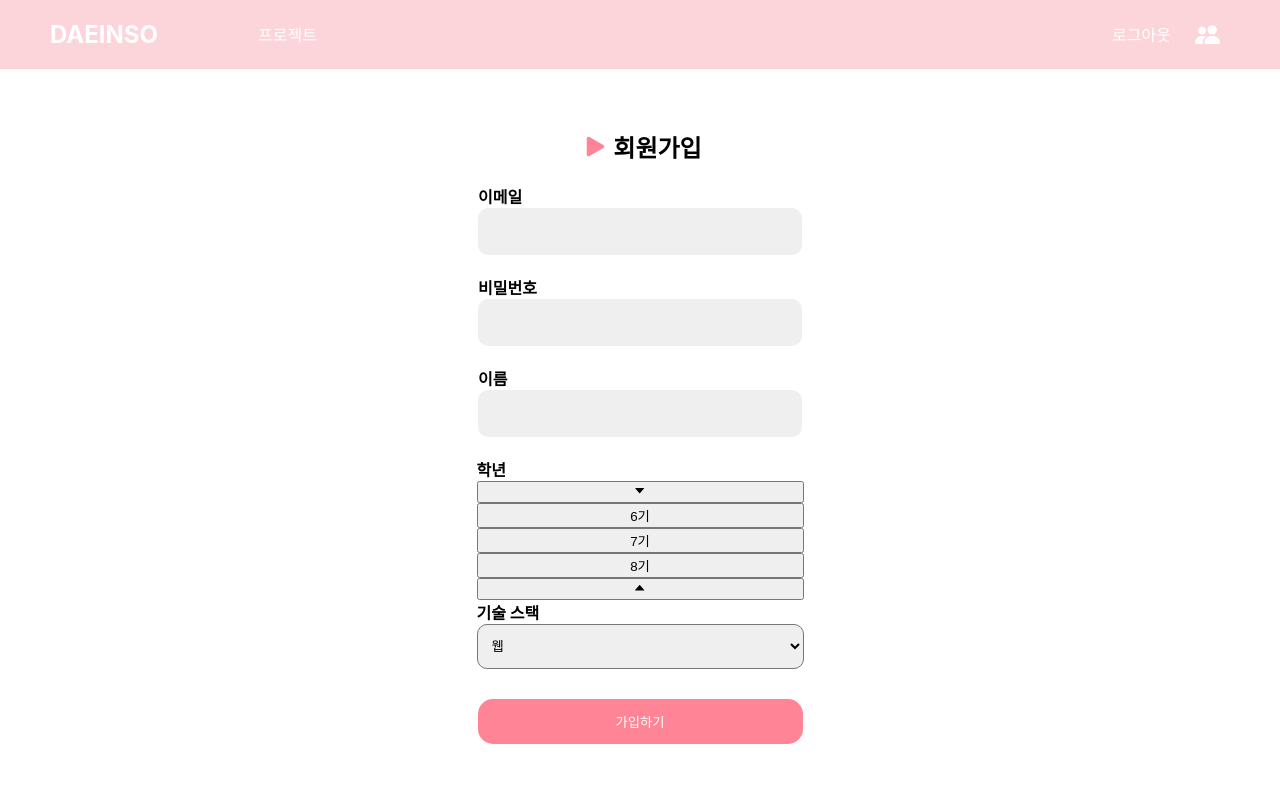
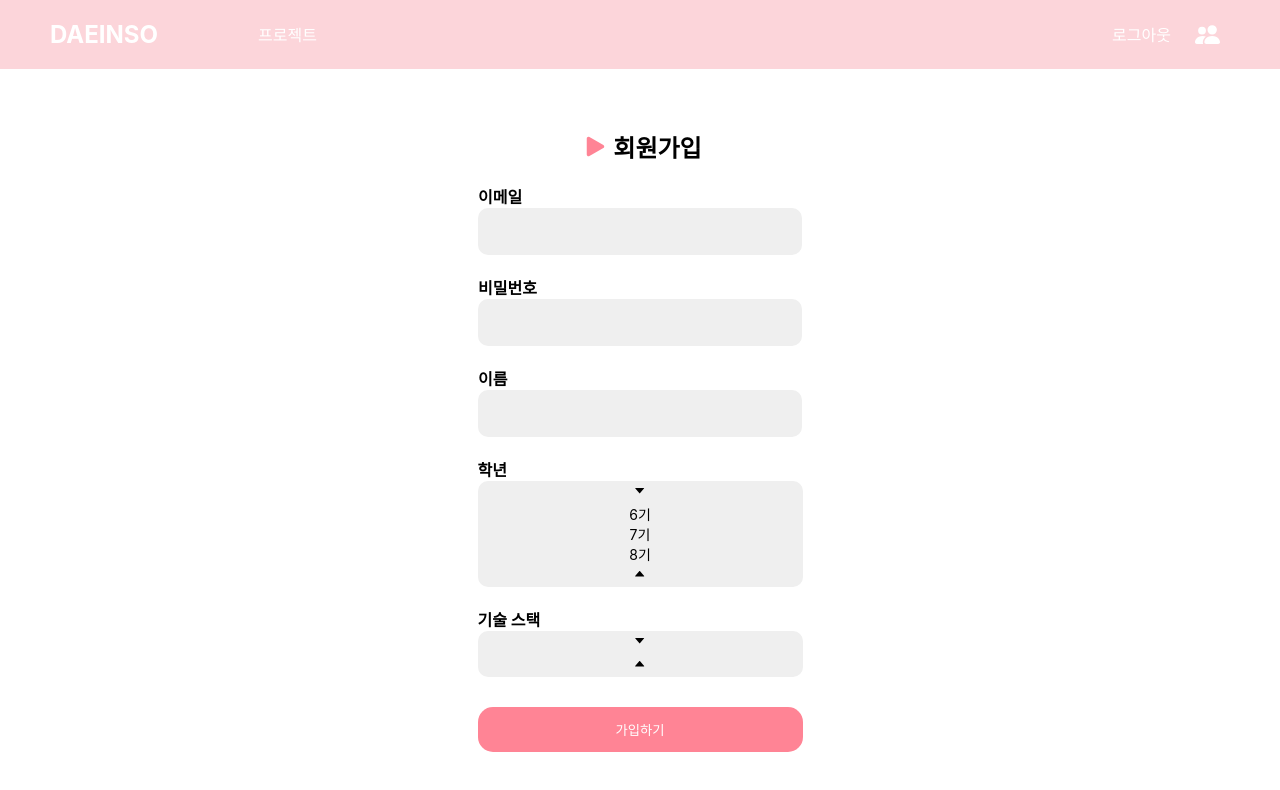
Before and after one commit to HAERIM0/DAEINSO_V2_Winter, a React (Create React App) app in the folder daeinso/: page /signup in a window 1280 px wide. Both pictures are taken after a click on the button 640 px from the left and 491 px from the top of the page. Shown: the top 790 px of the page. Built offline with nearby package versions, Linux system fonts and the light colour scheme.

Commit message:
feat : signup api

```diff
--- a/daeinso/src/components/Banner/Banner.jsx
+++ b/daeinso/src/components/Banner/Banner.jsx
@@ -1,8 +1,7 @@
 import React from "react";
-
 import { Splide, SplideSlide } from "@splidejs/react-splide";
 import "@splidejs/react-splide/css";
-import { BannerImg } from "./slide.style";
+import * as B from "./slide.style";
 import { BsFillPatchPlusFill } from "react-icons/bs";
 
 const images = [
@@ -26,9 +25,9 @@ export default function Slide() {
       {images.map((img) => {
         return (
           <SplideSlide key={img}>
-            <BannerImg style={{ marginBottom: "72px" }}>
+            <B.BannerImg style={{ marginBottom: "72px" }}>
               <img src={img} />
-            </BannerImg>
+            </B.BannerImg>
           </SplideSlide>
         );
       })}
--- a/daeinso/src/components/File/File.jsx
+++ b/daeinso/src/components/File/File.jsx
@@ -1,17 +1,17 @@
 import React from "react";
 import { useFile } from "../../hooks/Inputhook/useFile";
 import { AiFillCamera } from "react-icons/ai";
-import { ImgUploadBt, FileIconBox, FileBox } from "./file.style";
+import * as F from "./file.style";
 import { BsPlayFill } from "react-icons/bs";
 export default function File() {
   const { uploadImg, imgRef, onClickImg } = useFile();
 
   return (
-    <FileBox>
-      <FileIconBox>
+    <F.FileBox>
+      <F.FileIconBox>
         <BsPlayFill className="Fileplay-Icon" />
         <b>의뢰하기</b>
-      </FileIconBox>
+      </F.FileIconBox>
       <input
         multiple="multiple"
         onChange={uploadImg}
@@ -19,11 +19,11 @@ export default function File() {
         ref={imgRef}
         style={{ display: "none" }}
       ></input>
-      <ImgUploadBt>
+      <F.ImgUploadBt>
         <button onClick={onClickImg}>
           <AiFillCamera className="Filecamera-Icon" />
         </button>
-      </ImgUploadBt>
-    </FileBox>
+      </F.ImgUploadBt>
+    </F.FileBox>
   );
 }
--- a/daeinso/src/components/Header/Header.jsx
+++ b/daeinso/src/components/Header/Header.jsx
@@ -1,31 +1,25 @@
 import React from "react";
-import {
-  HeaderBox,
-  HeaderWrap,
-  HeaderLeft,
-  HeaderRight,
-  Text,
-} from "./header.style";
+import * as H from "./header.style";
 import { BsFillPeopleFill } from "react-icons/bs";
 import { useNav } from "../../hooks/Nav/useNav";
 
 export default function Header() {
   const { HomeNav, ProjectNav, MyNav } = useNav();
   return (
-    <HeaderBox>
-      <HeaderWrap>
-        <HeaderLeft>
+    <H.HeaderBox>
+      <H.HeaderWrap>
+        <H.HeaderLeft>
           <h2 onClick={HomeNav}>DAEINSO</h2>
-          <Text onClick={ProjectNav}>프로젝트</Text>
-        </HeaderLeft>
-        <HeaderRight>
+          <H.Text onClick={ProjectNav}>프로젝트</H.Text>
+        </H.HeaderLeft>
+        <H.HeaderRight>
           <p>로그아웃</p>
           <BsFillPeopleFill
             className="header-Icon"
             onClick={MyNav}
           ></BsFillPeopleFill>
-        </HeaderRight>
-      </HeaderWrap>
-    </HeaderBox>
+        </H.HeaderRight>
+      </H.HeaderWrap>
+    </H.HeaderBox>
   );
 }
--- a/daeinso/src/components/Myinfo/Myinfo.jsx
+++ b/daeinso/src/components/Myinfo/Myinfo.jsx
@@ -1,26 +1,20 @@
 import React from "react";
 import { BsPlayFill } from "react-icons/bs";
-import {
-  MyinfoBox,
-  Info,
-  InfoPageIcon,
-  InfoList,
-  InfoListBox,
-} from "./myinfo.style";
+import * as M from "./myinfo.style";
 
 export default function Myinfo() {
   return (
-    <MyinfoBox>
-      <Info>
-        <InfoPageIcon>
+    <M.MyinfoBox>
+      <M.Info>
+        <M.InfoPageIcon>
           <BsPlayFill className="info-Icon" />
           <b>MY PAGE</b>
-        </InfoPageIcon>
-        <InfoListBox>
+        </M.InfoPageIcon>
+        <M.InfoListBox>
           <h3>내 정보</h3>
-          <InfoList></InfoList>
-        </InfoListBox>
-      </Info>
-    </MyinfoBox>
+          {/* <InfoList></InfoList> */}
+        </M.InfoListBox>
+      </M.Info>
+    </M.MyinfoBox>
   );
 }
--- a/daeinso/src/components/Posting/Posting.jsx
+++ b/daeinso/src/components/Posting/Posting.jsx
@@ -1,16 +1,23 @@
 import React from "react";
 import { BsFillPatchPlusFill } from "react-icons/bs";
 import { useNav } from "../../hooks/Nav/useNav";
-import { MainPlusBt } from "./posting.style";
+import * as MP from "./posting.style";
 
 export default function Posting() {
   const { InputNav } = useNav();
   return (
     <div>
-      <div></div>
-      <MainPlusBt>
+      <div>
+        <select>
+          <option>df</option>
+          <option>df</option>
+          <option>df</option>
+          <option>df</option>
+        </select>
+      </div>
+      <MP.MainPlusBt>
         <BsFillPatchPlusFill onClick={InputNav} />
-      </MainPlusBt>
+      </MP.MainPlusBt>
     </div>
   );
 }
--- a/daeinso/src/components/Signup/Signup.jsx
+++ b/daeinso/src/components/Signup/Signup.jsx
@@ -1,13 +1,5 @@
 import React, { useState } from "react";
-import {
-  SignupWrap,
-  SignupBox,
-  SignupText,
-  InputBox,
-  InputList,
-  SelectBox,
-  InputBt,
-} from "./signup.style";
+import * as S from "./signup.style";
 import { BsPlayFill } from "react-icons/bs";
 import { AiFillCaretDown, AiFillCaretUp } from "react-icons/ai";
 import { useRecoilState } from "recoil";
@@ -20,7 +12,7 @@ import {
 } from "../../recoil/postAtom";
 import useSignup from "../../hooks/Signuphook/useSignup";
 import { AGE } from "../../constants/age/AGE";
-
+import { STACK } from "../../constants/stack/STACK";
 export default function Signup() {
   const { onEmail, onName, onPassword } = useSignup();
   const [email, setEmail] = useRecoilState(singupEmailAtom);
@@ -39,60 +31,78 @@ export default function Signup() {
     setAgePopup(false);
   };
   const stackopen = () => {
-    setStack(true);
+    setStackPopup(true);
+  };
+  const stackclose = () => {
+    setStackPopup(false);
   };
   return (
-    <SignupWrap>
-      <SignupBox>
-        <SignupText>
+    <S.SignupWrap>
+      <S.SignupBox>
+        <S.SignupText>
           <BsPlayFill className="Signupplay-Icon" />
           <h2>회원가입</h2>
-        </SignupText>
-        <InputBox>
-          <InputList>
+        </S.SignupText>
+        <S.InputBox>
+          <S.InputList>
             <b>이메일</b>
             <input value={email} onChange={(e) => onEmail(e)}></input>
             <b>비밀번호</b>
-            <input
-              type="number"
-              value={password}
-              onChange={(e) => onPassword(e)}
-            ></input>
+            <input value={password} onChange={(e) => onPassword(e)}></input>
             <b>이름</b>
             <input value={name} onChange={(e) => onName(e)}></input>
-          </InputList>
-        </InputBox>
-        <SelectBox>
+          </S.InputList>
+        </S.InputBox>
+        <S.SelectBox>
+          <S.SelectAge>
             <b>학년</b>
-          <button onClick={ageopen} value="false">
+            <button onClick={ageopen} value="false" className="ageopenBt">
               <AiFillCaretDown />
             </button>
             {agePopup
               ? AGE.map((item) => (
-                <button onClick={() => setAge(item.payload)}>
+                  <S.AgeList
+                    style={{
+                      backgroundColor: age === item.payload && item.color,
+                    }}
+                    onClick={() => setAge(item.payload)}
+                  >
                     {item.name}
-                </button>
+                  </S.AgeList>
                 ))
               : null}
-          <button onClick={ageclose} value="true">
+            <button onClick={ageclose} value="true" className="agecloseBt">
               <AiFillCaretUp />
             </button>
+          </S.SelectAge>
+
+          <S.SelectStack>
             <b>기술 스택</b>
-          <select>
-            <option>웹</option>
-            <option>서버</option>
-            <option>안드로이드</option>
-            <option>iOS</option>
-            <option>임베디드</option>
-            <option>디자인</option>
-            <option>게임</option>
-          </select>
-        </SelectBox>
+            <button onClick={stackopen} value="false" className="stackopenBt">
+              <AiFillCaretDown />
+            </button>
+            {stackPopup
+              ? STACK.map((item) => (
+                  <S.StackList
+                    style={{
+                      backgroundColor: stack === item.payload && item.color,
+                    }}
+                    onClick={() => setStack(item.payload)}
+                  >
+                    {item.name}
+                  </S.StackList>
+                ))
+              : null}
+            <button onClick={stackclose} value="true" className="stackcloseBt">
+              <AiFillCaretUp />
+            </button>
+          </S.SelectStack>
+        </S.SelectBox>
 
-        <InputBt>
+        <S.InputBt>
           <button>가입하기</button>
-        </InputBt>
-      </SignupBox>
-    </SignupWrap>
+        </S.InputBt>
+      </S.SignupBox>
+    </S.SignupWrap>
   );
 }
--- a/daeinso/src/components/Signup/signup.style.js
+++ b/daeinso/src/components/Signup/signup.style.js
@@ -33,14 +33,59 @@ export const InputList = styled.div`
 export const SelectBox = styled.div`
   display: flex;
   flex-direction: column;
-  select {
-    width: 327px;
-    height: 45px;
-    margin-bottom: 30px;
-    background-color: #efefef;
-    border-radius: 10px;
-    text-indent: 10px;
+`;
+
+export const SelectAge = styled.div`
+  display: flex;
+  flex-direction: column;
+  margin-bottom: 20px;
+  button {
+    width: 325px;
+    height: 23px;
+    border: 0;
   }
+  .ageopenBt {
+    border-top-left-radius: 10px;
+    border-top-right-radius: 10px;
+  }
+  .agecloseBt {
+    border-bottom-left-radius: 10px;
+    border-bottom-right-radius: 10px;
+  }
+`;
+export const SelectStack = styled.div`
+  display: flex;
+  flex-direction: column;
+  margin-bottom: 30px;
+  button {
+    width: 325px;
+    height: 23px;
+    border: 0;
+  }
+  .stackopenBt {
+    border-top-left-radius: 10px;
+    border-top-right-radius: 10px;
+  }
+  .stackcloseBt {
+    border-bottom-left-radius: 10px;
+    border-bottom-right-radius: 10px;
+  }
+`;
+
+export const AgeList = styled.div`
+  display: flex;
+  justify-content: center;
+  background-color: #efefef;
+  font-size: 14px;
+  cursor: pointer;
+`;
+
+export const StackList = styled.div`
+  display: flex;
+  justify-content: center;
+  background-color: #efefef;
+  font-size: 14px;
+  cursor: pointer;
 `;
 
 export const InputBt = styled.div`
--- a/daeinso/src/constants/age/AGE.js
+++ b/daeinso/src/constants/age/AGE.js
@@ -1,5 +1,5 @@
 export const AGE = [
-  { name: "6기", payload: 6 },
-  { name: "7기", payload: 7 },
-  { name: "8기", payload: 8 },
+  { name: "6기", payload: 6, color: "#fcd5da" },
+  { name: "7기", payload: 7, color: "#fcd5da" },
+  { name: "8기", payload: 8, color: "#fcd5da" },
 ];
--- a/daeinso/src/constants/stack/STACK.js
+++ b/daeinso/src/constants/stack/STACK.js
@@ -1,9 +1,9 @@
 export const STACK = [
-  { name: "웹", payload: "web" },
-  { name: "서버", payload: "server" },
-  { name: "안드로이드", payload: "android" },
-  { name: "iOS", payload: "ios" },
-  { name: "임베디드", payload: "embedded" },
-  { name: "디자인", payload: "design" },
-  { name: "게임", payload: "game" },
+  { name: "웹", payload: "web", color: "#fcd5da" },
+  { name: "서버", payload: "server", color: "#fcd5da" },
+  { name: "안드로이드", payload: "android", color: "#fcd5da" },
+  { name: "iOS", payload: "ios", color: "#fcd5da" },
+  { name: "임베디드", payload: "embedded", color: "#fcd5da" },
+  { name: "디자인", payload: "design", color: "#fcd5da" },
+  { name: "게임", payload: "game", color: "#fcd5da" },
 ];
--- a/daeinso/src/page/Signuppage/Signuppage.js
+++ b/daeinso/src/page/Signuppage/Signuppage.js
@@ -1,7 +1,6 @@
 import React from "react";
 import Header from "../../components/Header/Header";
 import Signup from "../../components/Signup/Signup";
-// import Slide from "../../components/Slide/Slide";
 
 export default function Signuppage() {
   return (
```
Also changed, not shown: daeinso/src/components/Input/Input.jsx (+23 -35 lines), daeinso/src/components/Login/Login.jsx (+13 -20 lines). Lines whose indentation alone changed are shown as unchanged.
